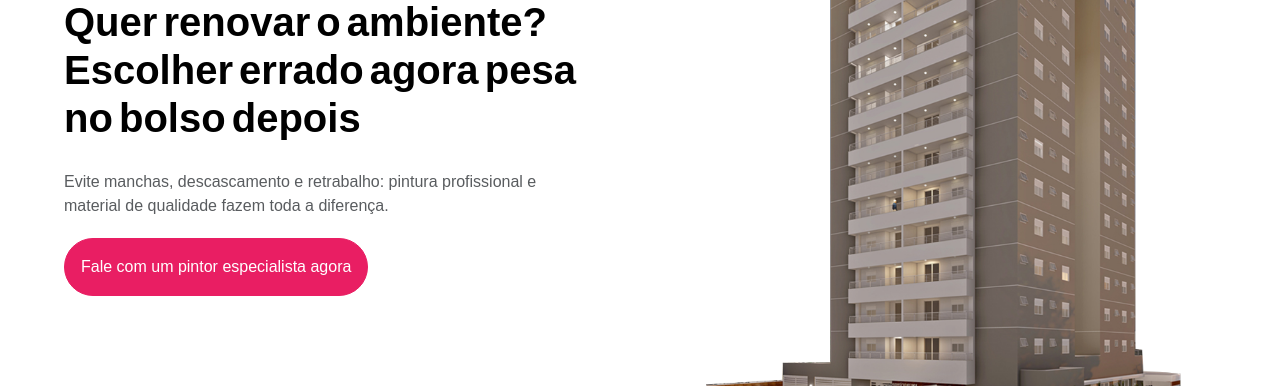
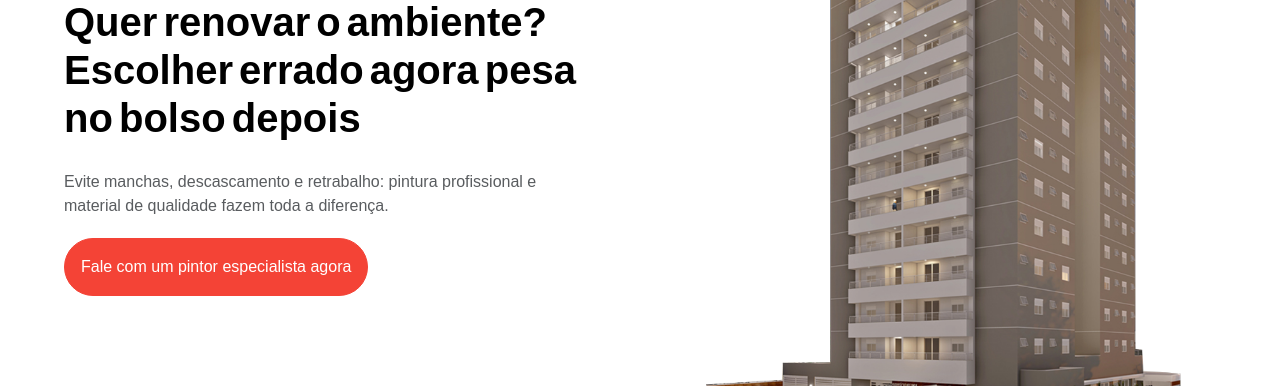
Before and after one commit to JhordanEdyvald/Pedro_Henrique_lojas, a plain HTML site: page Home Pintura/index.html in a window 1280 px wide. Shown: the part 338-724 px from the top of the page. Drawn offline with nearby package versions, Linux system fonts and the light colour scheme; a web font is replaced by a local one.

Commit message:
trocar cor para vermelho

```diff
--- a/Home Pintura/assets/css/_custom.css
+++ b/Home Pintura/assets/css/_custom.css
@@ -1,17 +1,17 @@
 :root {
-  /* Cor base */
-  --bs-primary: #E91E63;
-  --bs-primary-rgb: 233, 30, 99;
+  /* Cor base (Red 500) */
+  --bs-primary: #f44336;
+  --bs-primary-rgb: 244, 67, 54;
 
   /* Cores para estados interativos */
-  --bs-primary-hover: #C2185B; /* 10% mais escuro */
-  --bs-primary-active: #AD1457; /* 20% mais escuro */
-  --bs-primary-border: var(--bs-primary-hover); /* Mesmo do active */
-  --bs-primary-text: #fff; /* Texto contrastante */
+  --bs-primary-hover: #d32f2f; /* ~10% mais escuro */
+  --bs-primary-active: #b71c1c; /* ~20% mais escuro */
+  --bs-primary-border: var(--bs-primary-hover);
+  --bs-primary-text: #fff;
 
   /* Cores para elementos derivados */
-  --bs-primary-bg-subtle: #FCE4EC; /* 90% mais claro */
-  --bs-primary-border-subtle: #F8BBD9; /* 70% mais claro */
+  --bs-primary-bg-subtle: #ffebee; /* ~90% mais claro */
+  --bs-primary-border-subtle: #ffcdd2; /* ~70% mais claro */
 
   /* Botões */
   --bs-btn-bg: var(--bs-primary);
@@ -37,10 +37,10 @@
   --bs-form-check-input-checked-border-color: var(--bs-primary);
 
   /* Alertas */
-  --bs-alert-color: #664d03; /* Texto escuro para fundo claro */
+  --bs-alert-color: #664d03;
   --bs-alert-bg: var(--bs-primary-bg-subtle);
   --bs-alert-border-color: var(--bs-primary-border-subtle);
-  --bs-alert-link-color: #523e02; /* Cor do link no alerta */
+  --bs-alert-link-color: #523e02;
 }
 
 /* Aplica cores em componentes específicos */
```
